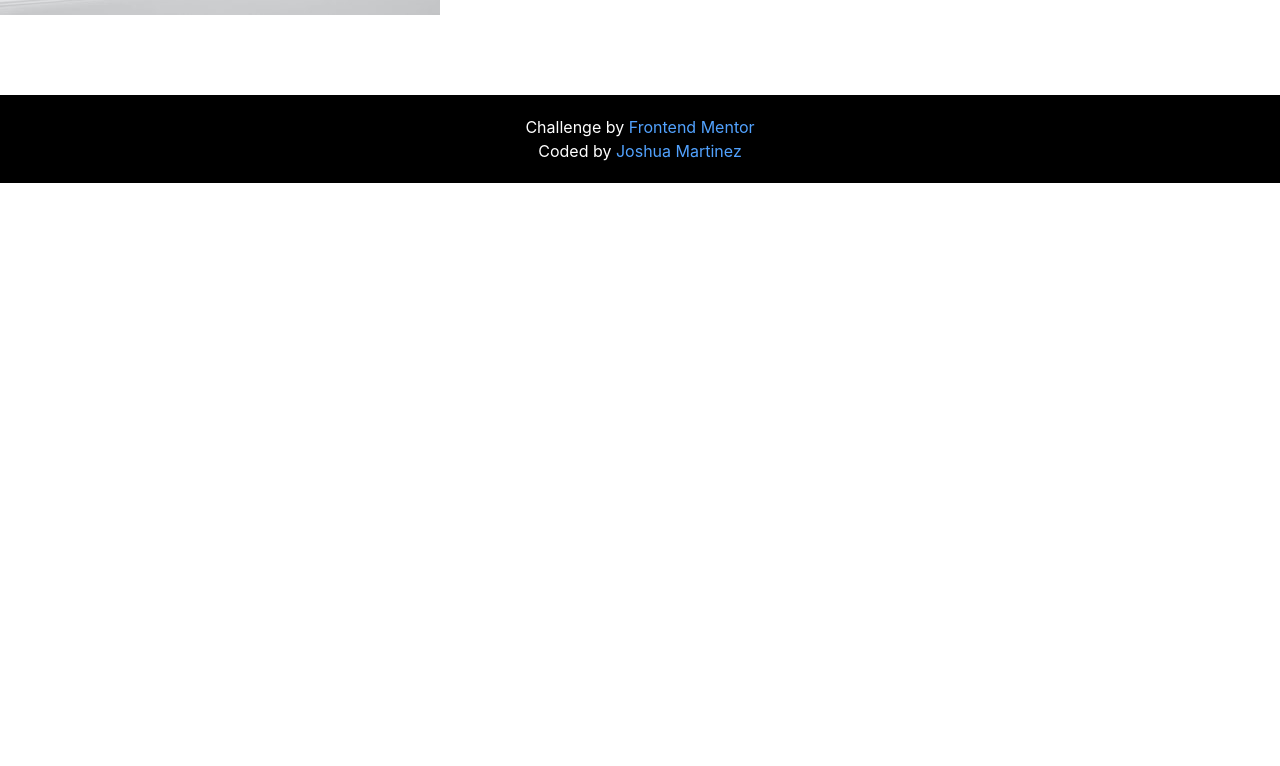
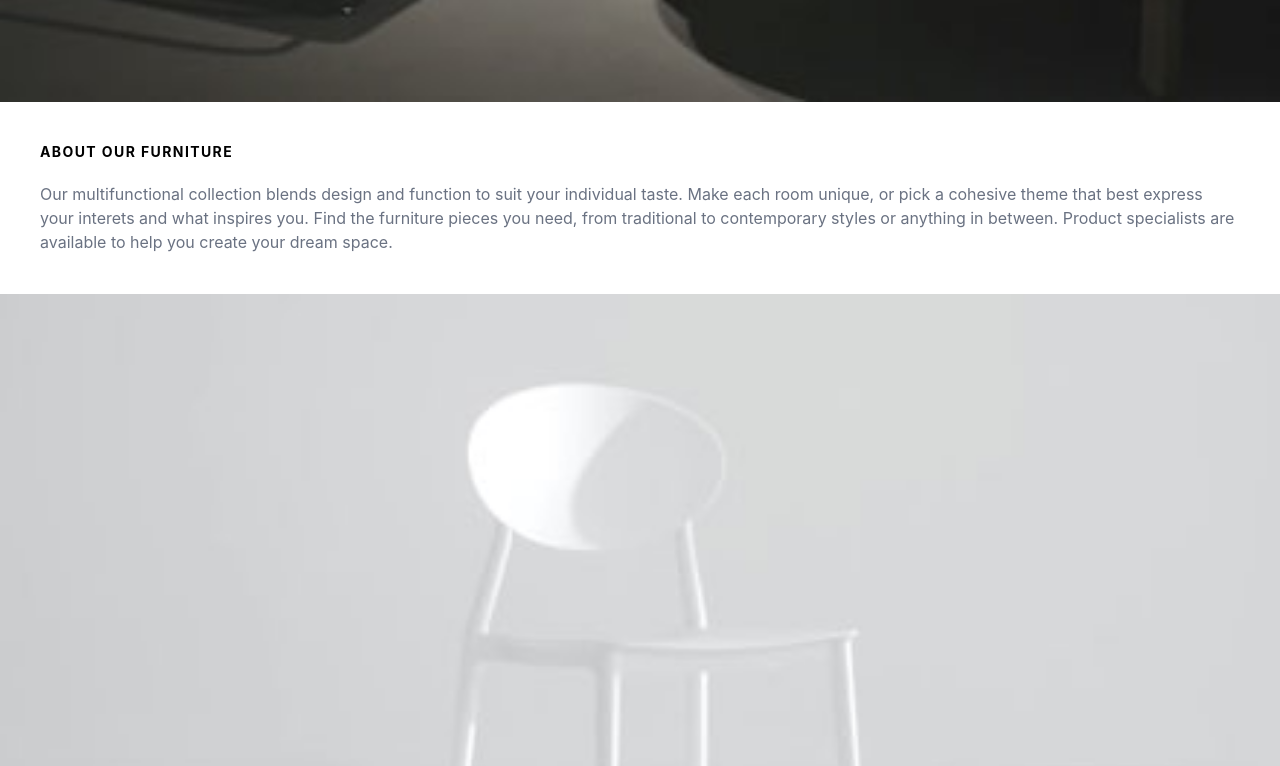
Before and after one commit to JoshuaM04/Room-Homepage, a React (Vite) app: page / in a window 1280 px wide. Shown: the part 1057-1823 px from the top of the page. Before the commit the page ends 1240 px from the top, so only its background shows below. Built offline with nearby package versions, Linux system fonts and the light colour scheme.

Commit message:
Fixed the layout breaking on larger mobile resolutions and the footer coming out of position from the bottom of the webpage.

```diff
--- a/src/App.tsx
+++ b/src/App.tsx
@@ -7,7 +7,7 @@ export default function App() {
   const [index, setIndex] = useState(0);
 
   return (
-    <div className="parent_container grid auto-rows-min gap-20 p-10 min-h-dvh box-sizing">
+    <div className="parent_container grid auto-rows-min gap-20 pt-10 pr-10 pl-10 min-h-dvh box-sizing">
       <Header
         index={index}
         setIndex={setIndex}
--- a/src/components/Footer.tsx
+++ b/src/components/Footer.tsx
@@ -1,17 +1,15 @@
 function PhoneFooter() {
     return (
-        <div>
-            <footer className="attribution -ml-10 -mr-10 -mb-10 p-5 text-center text-white bg-black relative bottom-0">
-                <p>Challenge by <a href="https://www.frontendmentor.io?ref=challenge" className="text-blue-400">Frontend Mentor</a></p>
-                <p>Coded by <a href="https://www.frontendmentor.io/profile/JoshuaM04" className="text-blue-400">Joshua Martinez</a></p>
-            </footer>
-        </div>
+        <section>
+            <p>Challenge by <a href="https://www.frontendmentor.io?ref=challenge" className="text-blue-400">Frontend Mentor</a></p>
+            <p>Coded by <a href="https://www.frontendmentor.io/profile/JoshuaM04" className="text-blue-400">Joshua Martinez</a></p>
+        </section>
     )
 }
 
 export default function Footer() {
     return (
-        <footer>
+        <footer className="attribution -ml-10 -mr-10 p-5 text-center text-white bg-black relative bottom-0">
             <PhoneFooter />
         </footer>
     )
--- a/src/components/Main.tsx
+++ b/src/components/Main.tsx
@@ -28,7 +28,7 @@ function PhoneMain({index, sectionContent}: LayoutProps) {
 
             <section className="grid gap-10">
                 <div className="img-container -ml-10 -mr-10">
-                    <img src={aboutDark} alt="A dimly-lit lounging area with chairs, a table with a bowl, and a bed in the background." />
+                    <img src={aboutDark} className="w-full" alt="A dimly-lit lounging area with chairs, a table with a bowl, and a bed in the background." />
                 </div>
 
                 <div className="flex flex-col gap-5">
@@ -40,7 +40,7 @@ function PhoneMain({index, sectionContent}: LayoutProps) {
                 </div>
 
                 <div className="img-container -ml-10 -mr-10">
-                    <img src={aboutLight} alt="A dimly-lit lounging area with chairs, a table with a bowl, and a bed in the background." />
+                    <img src={aboutLight} className="w-full" alt="A dimly-lit lounging area with chairs, a table with a bowl, and a bed in the background." />
                 </div>
             </section>
         </div>
```
